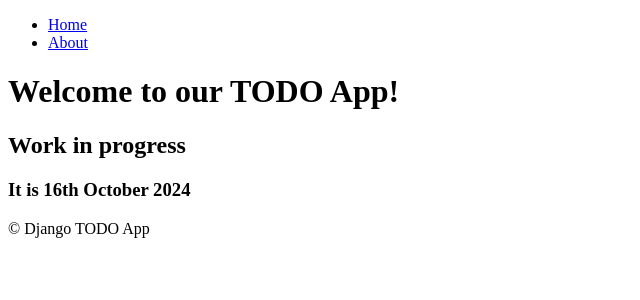
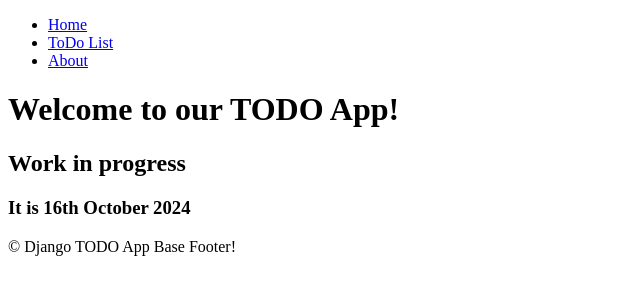
Before and after one commit to alsekaram/django-todo-project, a Django app: page / in a window 1280 px wide. Shown: the top 300 px of the page, without its empty margins (0-640 px from the left). Run offline with Django 5.2, Linux system fonts and the light colour scheme.

Commit message:
Add ToDo List app integration
Внесены изменения в настройки проекта для добавления нового приложения "todo_list". Обновлены URLs для включения путей приложения и улучшена навигация в шаблонах для корректной работы новых маршрутов.

```diff
--- a/todo_manager/templates/base.html
+++ b/todo_manager/templates/base.html
@@ -14,6 +14,9 @@
 
 <footer>
   &copy; Django TODO App
+  {% block footer %}
+    Base Footer!
+  {% endblock %}
 </footer>
 </body>
 </html>
--- a/todo_manager/templates/components/navbar.html
+++ b/todo_manager/templates/components/navbar.html
@@ -1,6 +1,7 @@
 <nav>
   <ul>
-    <li><a href="#">Home</a></li>
+    <li><a href="{% url 'index' %}">Home</a></li>
+    <li><a href="{% url 'todo_list:index' %}">ToDo List</a></li>
     <li><a href="#">About</a></li>
   </ul>
 </nav>
--- a/todo_manager/todo_manager/settings.py
+++ b/todo_manager/todo_manager/settings.py
@@ -37,6 +37,7 @@ INSTALLED_APPS = [
     "django.contrib.sessions",
     "django.contrib.messages",
     "django.contrib.staticfiles",
+    "todo_list.apps.TodoListConfig",
 ]
 
 MIDDLEWARE = [
--- a/todo_manager/todo_manager/urls.py
+++ b/todo_manager/todo_manager/urls.py
@@ -16,10 +16,11 @@ Including another URLconf
 """
 
 from django.contrib import admin
-from django.urls import path
+from django.urls import path, include
 from django.views.generic import TemplateView
 
 urlpatterns = [
-    path("", TemplateView.as_view(template_name="index.html")),
+    path("", TemplateView.as_view(template_name="index.html"), name="index"),
     path("admin/", admin.site.urls),
+    path("todos/", include("todo_list.urls")),
 ]
```
